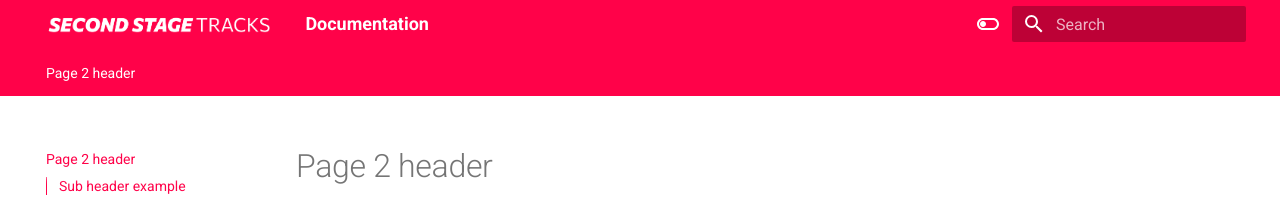
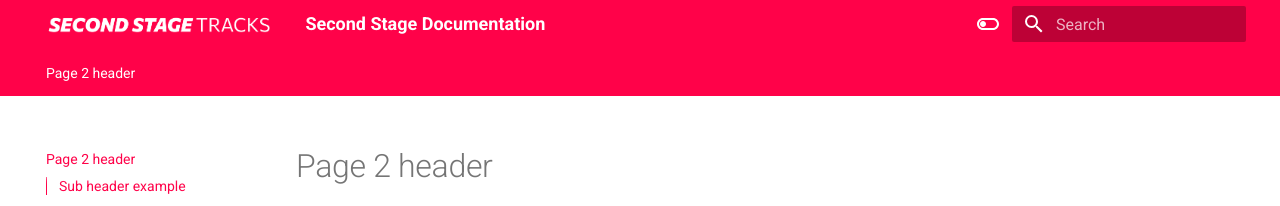
Before and after one commit to secondstage-io/tracks-documentation, an MkDocs documentation site: the page built from docs/page2.md, in a window 1280 px wide. Shown: the top 206 px of the page. Built offline with MkDocs 1.6.1 and Material for MkDocs 9.7.7, drawn with Linux system fonts in a browser that asks for light colours.

Commit message:
Update mkdocs.yml
URL / title changes

```diff
--- a/mkdocs.yml
+++ b/mkdocs.yml
@@ -1,5 +1,5 @@
-site_name: Documentation
-site_url: https://tracks.github.io/documentation/
+site_name: Second Stage Documentation
+site_url: https://documentation.secondstage.io
 extra_css:
   - stylesheets/extra.css
 theme:
@@ -37,7 +37,7 @@
   social:
     - icon: fontawesome/brands/linkedin
       link: https://www.linkedin.com/company/secondstage/
-  homepage: https://tracks.secondstage.io
+  homepage: https://secondstage.io
 
 
 markdown_extensions:
```
